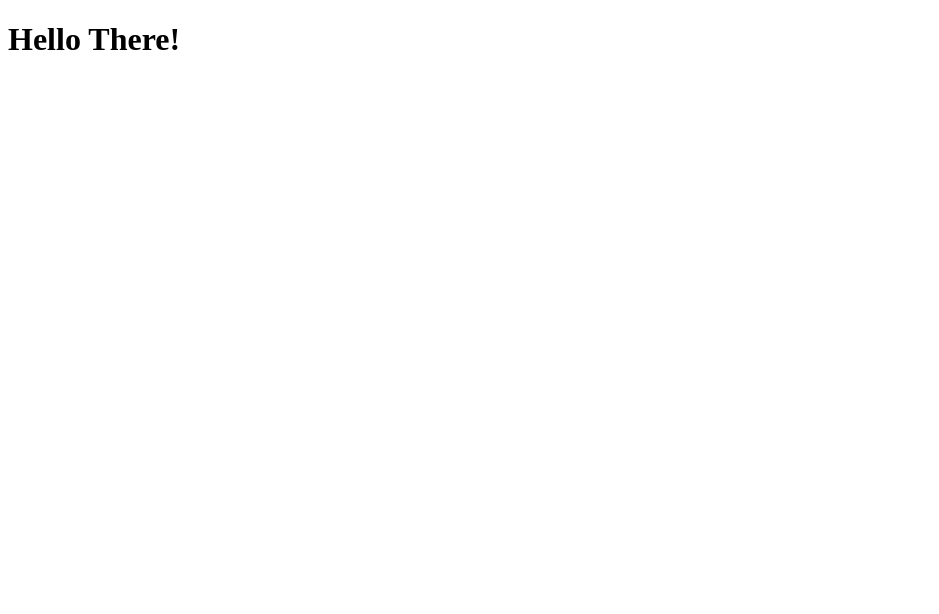
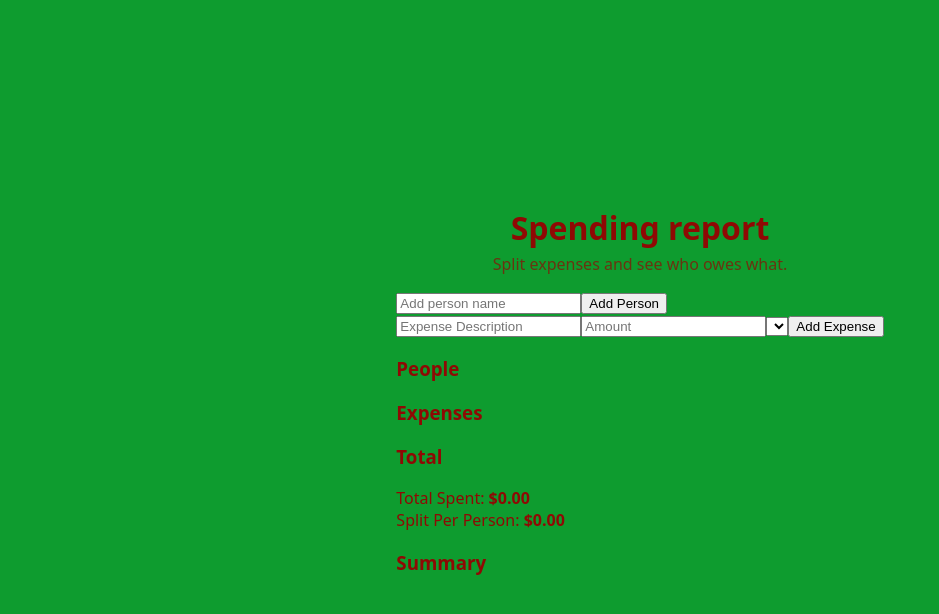
Before and after one commit to ccontre03/Git, a Vue app in the folder expense-splitter-vue/: page / in a window 1280 px wide. Shown: the top 614 px of the page, without its empty margins (0-939 px from the left). Built offline with nearby package versions, Linux system fonts and the light colour scheme.

Commit message:
added basic layout and style

```diff
--- a/expense-splitter-vue/src/App.vue
+++ b/expense-splitter-vue/src/App.vue
@@ -1,8 +1,51 @@
 <script setup>
+  import Header from './components/Header.vue'
 </script>
 
 <template>
-  <h1>Hello There!</h1>
+  <Header/>
+
+
+    <main class="card">
+        <form id="personForm" class="rowForm">
+            <input id="personInput" type="text" placeholder="Add person name" />
+            <button>Add Person</button>
+        </form>
+
+        <form id="expenseForm" class="rowForm">
+            <input id="descInput" type="text" placeholder="Expense Description" />
+            <input id="amountInput" type="number" placeholder="Amount" />
+            <select id="paidBySelect">
+            </select>
+            <button>Add Expense</button>
+        </form>
+
+        <section>
+            <h3>People</h3>
+            <ul id="peopleList" class="list">
+            </ul>
+        </section>
+
+        <section>
+            <h3>Expenses</h3>
+            <ul id="expenseList" class="list">
+            </ul>
+        </section>
+
+        <section>
+            <h3>Total</h3>
+            <p>
+                Total Spent: <strong id="totalSpent">$0.00</strong><br/>
+                Split Per Person: <strong id="splitAmount">$0.00</strong>
+            </p>
+        </section>
+
+        <section class="summary">
+            <h3>Summary</h3>
+            <ul id="summaryList" class="list">
+            </ul>
+        </section>
+    </main>
   </template>
 
 <style scoped>
--- a/expense-splitter-vue/src/style.css
+++ b/expense-splitter-vue/src/style.css
@@ -0,0 +1,15 @@
+*{
+    box-sizing: border-box;
+}
+
+body
+{
+    margin: 0;
+    min-height: 100vh;
+    display: grid;
+    place-items: center;
+    padding: 24px;
+    font-family: system-ui, sans-serif;
+    background: #0e9c2f;
+    color: #8f0904;
+}
```
